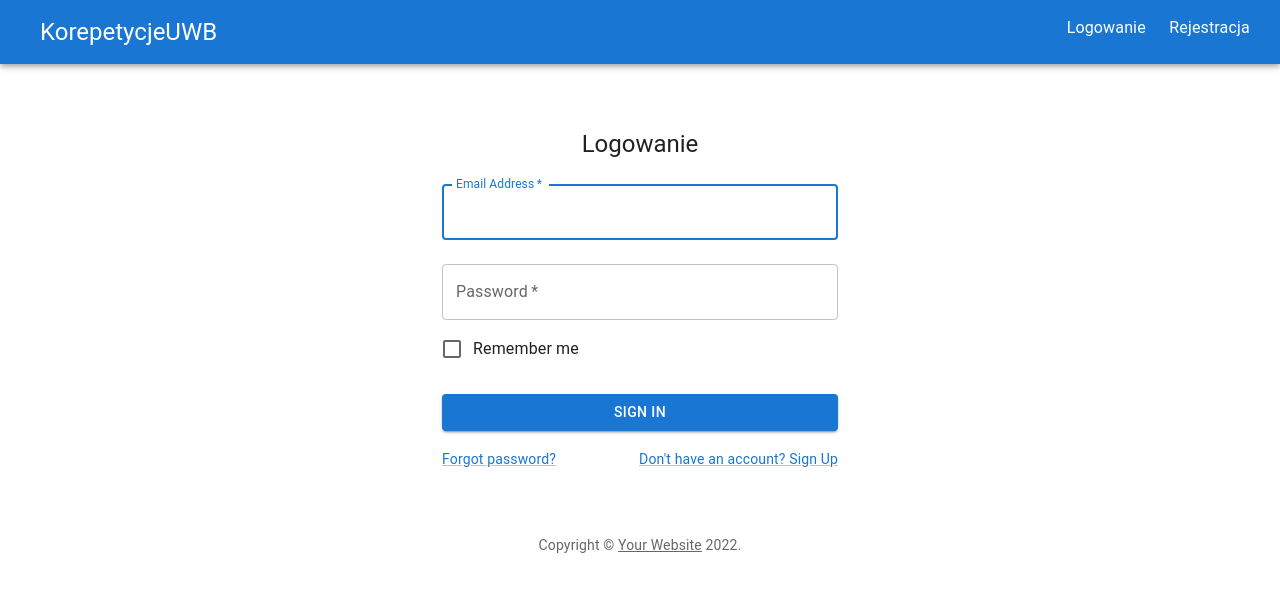
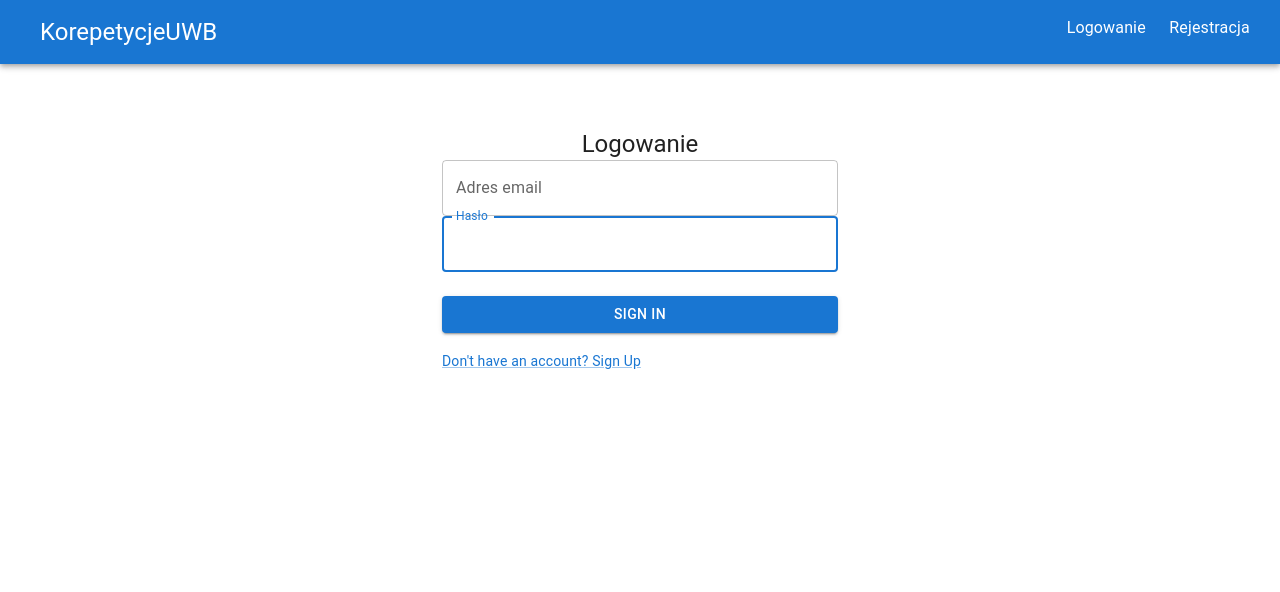
Before and after one commit to Pawel80256/korepetycje-online-frontend, a React (Create React App) app: page /register in a window 1280 px wide. Both pictures are taken after a click on the item "Logowanie". Shown: the top 592 px of the page. Built offline with nearby package versions, Linux system fonts and the light colour scheme.

Commit message:
receiving and parsing jwt

```diff
--- /dev/null
+++ b/src/app/slices/AuthSlice.ts
@@ -0,0 +1,60 @@
+import {initialUserDataDto} from "../../dtos/models/UserData";
+import {createAsyncThunk, createSlice} from "@reduxjs/toolkit";
+import {LoginRequest, RegisterRequest} from "../../dtos/requests/Authentication";
+import axios from "axios";
+import {parseJwt} from "../utils/utils";
+
+export interface authState {
+    userData: any, //todo: type
+    token: string
+}
+
+const initialState: authState = {
+    userData: initialUserDataDto,
+    token: ''
+}
+
+const user = JSON.parse(localStorage.getItem("user")!);
+
+export const registerTeacher = createAsyncThunk(
+    'teacher/register',
+    async (request: RegisterRequest, {rejectWithValue}) => {
+        try {
+            await axios.post('http://localhost:8080/api/teacher', request)
+        } catch (error) {
+            return rejectWithValue(error)
+        }
+    }
+)
+
+export const login = createAsyncThunk(
+    "auth/login",
+    async (request: LoginRequest, {rejectWithValue}) => {
+        try {
+            const jwt = await axios.post('http://localhost:8080/api/authenticate', request);
+            console.log(jwt)
+            const data = parseJwt(jwt.data)
+            console.log(data)
+            // return data;
+        } catch (error) {
+            return rejectWithValue(error)
+        }
+    }
+)
+
+export const logout = createAsyncThunk("auth/logout", async () => {
+    console.log("logout")
+});
+
+const AuthSlice = createSlice({
+    name: 'auth',
+    initialState,
+    reducers: {},
+    extraReducers: (builder => {
+        builder.addCase(login.fulfilled, (state, action) => {
+            console.log(action.payload);
+        })
+    })
+})
+
+export default AuthSlice.reducer
--- a/src/app/store.ts
+++ b/src/app/store.ts
@@ -1,10 +1,12 @@
 import {Action, configureStore, ThunkAction} from '@reduxjs/toolkit';
 import teacherReducer from "./slices/TeacherSlice";
+import authReducer from "./slices/AuthSlice";
 
 
 export const store = configureStore({
     reducer: {
-        teachers: teacherReducer
+        teachers: teacherReducer,
+        auth: authReducer
     },
 });
 
--- /dev/null
+++ b/src/app/utils/utils.tsx
@@ -0,0 +1,14 @@
+export function parseJwt(token: any) {
+    var base64Url = token.split(".")[1];
+    var base64 = base64Url.replace(/-/g, "+").replace(/_/g, "/");
+    var jsonPayload = decodeURIComponent(
+        atob(base64)
+            .split("")
+            .map(function (c) {
+                return "%" + ("00" + c.charCodeAt(0).toString(16)).slice(-2);
+            })
+            .join("")
+    );
+
+    return JSON.parse(jsonPayload);
+}
--- a/src/authentication/LoginForm.tsx
+++ b/src/authentication/LoginForm.tsx
@@ -1,48 +1,41 @@
 import * as React from 'react';
-import Avatar from '@mui/material/Avatar';
 import Button from '@mui/material/Button';
 import CssBaseline from '@mui/material/CssBaseline';
 import TextField from '@mui/material/TextField';
-import FormControlLabel from '@mui/material/FormControlLabel';
-import Checkbox from '@mui/material/Checkbox';
 import Link from '@mui/material/Link';
 import Grid from '@mui/material/Grid';
 import Box from '@mui/material/Box';
 import Typography from '@mui/material/Typography';
 import Container from '@mui/material/Container';
-import { createTheme, ThemeProvider } from '@mui/material/styles';
+import {createTheme, ThemeProvider} from '@mui/material/styles';
+import {useFormik} from "formik";
+import {initialLoginRequest, LoginRequest, loginRequestValidationSchema,} from "../dtos/requests/Authentication";
+import {useAppDispatch} from "../app/hooks";
+import {login} from "../app/slices/AuthSlice";
 
-function Copyright(props: any) {
-    return (
-        <Typography variant="body2" color="text.secondary" align="center" {...props}>
-            {'Copyright © '}
-            <Link color="inherit" href="https://mui.com/">
-                Your Website
-            </Link>{' '}
-            {new Date().getFullYear()}
-            {'.'}
-        </Typography>
-    );
-}
 
 const theme = createTheme();
 
 export const LoginForm = () => {
-    const handleSubmit = (event: React.FormEvent<HTMLFormElement>) => {
-        event.preventDefault();
-        const data = new FormData(event.currentTarget);
-        console.log({
-            email: data.get('email'),
-            password: data.get('password'),
+
+    const dispatch = useAppDispatch();
+
+    const formik = useFormik({
+        initialValues: initialLoginRequest,
+        onSubmit: (values: LoginRequest) => {
+            dispatch(login(values))
+        },
+        validationSchema: loginRequestValidationSchema
     });
-    };
+
 
     return (
         <ThemeProvider theme={theme}>
             <Container component="main" maxWidth="xs" sx={{
-                marginTop:'5%'
+                marginTop: '5%'
             }}>
-                <CssBaseline />
+                <CssBaseline/>
+                <form onSubmit={formik.handleSubmit}>
                     <Box
                         sx={{
                             marginTop: 8,
@@ -54,45 +47,40 @@ export const LoginForm = () => {
                         <Typography component="h1" variant="h5">
                             Logowanie
                         </Typography>
-                    <Box component="form" onSubmit={handleSubmit} noValidate sx={{ mt: 1 }}>
                         <TextField
-                            margin="normal"
-                            required
+                            id="emailAddress"
+                            name="emailAddress"
+                            value={formik.values.emailAddress}
+                            onChange={formik.handleChange}
+                            onBlur={formik.handleBlur}
+                            autoComplete="given-name"
+                            label="Adres email"
+                            // required
                             fullWidth
-                            id="email"
-                            label="Email Address"
-                            name="email"
-                            autoComplete="email"
                             autoFocus
                         />
                         <TextField
-                            margin="normal"
-                            required
+                            id="password"
+                            name="password"
+                            value={formik.values.password}
+                            onChange={formik.handleChange}
+                            onBlur={formik.handleBlur}
+                            autoComplete="given-name"
+                            label="Hasło"
+                            // required
+                            type="password"
                             fullWidth
-                            name="password"
-                            label="Password"
-                            type="password"
-                            id="password"
-                            autoComplete="current-password"
-                        />
-                        <FormControlLabel
-                            control={<Checkbox value="remember" color="primary" />}
-                            label="Remember me"
+                            autoFocus
                         />
                         <Button
                             type="submit"
                             fullWidth
                             variant="contained"
-                            sx={{ mt: 3, mb: 2 }}
+                            sx={{mt: 3, mb: 2}}
                         >
                             Sign In
                         </Button>
                         <Grid container>
-                            <Grid item xs>
-                                <Link href="#" variant="body2">
-                                    Forgot password?
-                                </Link>
-                            </Grid>
                             <Grid item>
                                 <Link href="#" variant="body2">
                                     {"Don't have an account? Sign Up"}
@@ -100,8 +88,7 @@ export const LoginForm = () => {
                             </Grid>
                         </Grid>
                     </Box>
-                </Box>
-                <Copyright sx={{ mt: 8, mb: 4 }} />
+                </form>
             </Container>
         </ThemeProvider>
     );
--- a/src/authentication/RegisterForm.tsx
+++ b/src/authentication/RegisterForm.tsx
@@ -14,6 +14,8 @@ import {
     RegisterRequest,
     registerRequestValidationSchema
 } from "../dtos/requests/Authentication";
+import {FormControl, InputLabel, MenuItem, Select} from "@mui/material";
+import {UserClass} from "../constants/UserClass";
 
 
 const theme = createTheme();
@@ -21,8 +23,8 @@ const theme = createTheme();
 export const RegisterForm = () => {
 
     const formik = useFormik({
-        initialValues: initialRegisterRequest,
-        onSubmit: (values: RegisterRequest) => {
+        initialValues: {registerRequest: initialRegisterRequest, userClass: UserClass.client},
+        onSubmit: (values: { registerRequest: RegisterRequest, userClass: UserClass }) => {
             console.log(values)
         },
         validationSchema: registerRequestValidationSchema
@@ -33,7 +35,7 @@ export const RegisterForm = () => {
         <ThemeProvider theme={theme}>
 
             <Container component="main" maxWidth="xs" sx={{
-                marginTop:'5%'
+                marginTop: '5%'
             }}>
                 <CssBaseline/>
                 <Box
@@ -50,12 +52,32 @@ export const RegisterForm = () => {
                     <Box sx={{mt: 3}}>
                         <form onSubmit={formik.handleSubmit}>
                             <Grid container spacing={2}>
+                                <Grid item xs={12}>
+                                    <FormControl fullWidth>
+                                        <InputLabel id="demo-simple-select-label">Age</InputLabel>
+                                        <Select
+                                            name="userClass"
+                                            id="userClass"
+                                            labelId="demo-simple-select-label"
+                                            // id="demo-simple-select"
+                                            value={formik.values.userClass}
+                                            // defaultValue={UserClass.client}
+                                            label="Age"
+                                            // onChange={(e) => formik.setFieldValue("userClass", e.target.value)}
+                                            onChange={formik.handleChange}
+                                        >
+                                            <MenuItem value={UserClass.client}>Klient</MenuItem>
+                                            <MenuItem value={UserClass.teacher}>Nauczyciel</MenuItem>
+                                            {/*<MenuItem value={30}>Thirty</MenuItem>*/}
+                                        </Select>
+                                    </FormControl>
+                                </Grid>
                                 <Grid item xs={12} sm={6}>
                                     <>
                                         <TextField
                                             id="firstName"
                                             name="firstName"
-                                            value={formik.values.firstName}
+                                            value={formik.values.registerRequest.firstName}
                                             onChange={formik.handleChange}
                                             onBlur={formik.handleBlur}
                                             autoComplete="given-name"
@@ -64,8 +86,8 @@ export const RegisterForm = () => {
                                             fullWidth
                                             autoFocus
                                         />
-                                        {formik.touched.firstName && formik.errors.firstName && typeof formik.errors.firstName === "string" && (
-                                            <div style={{color: "red"}}>{formik.errors.firstName}</div>
+                                        {formik.touched.registerRequest?.firstName && formik.errors.registerRequest?.firstName && typeof formik.errors.registerRequest?.firstName === "string" && (
+                                            <div style={{color: "red"}}>{formik.errors.registerRequest?.firstName}</div>
                                         )}
                                     </>
                                 </Grid>
@@ -73,7 +95,7 @@ export const RegisterForm = () => {
                                     <TextField
                                         id="lastName"
                                         name="lastName"
-                                        value={formik.values.lastName}
+                                        value={formik.values.registerRequest.lastName}
                                         onChange={formik.handleChange}
                                         onBlur={formik.handleBlur}
                                         // required
@@ -81,15 +103,15 @@ export const RegisterForm = () => {
                                         label="Nazwisko"
                                         autoComplete="family-name"
                                     />
-                                    {formik.touched.lastName && formik.errors.lastName && typeof formik.errors.lastName === "string" && (
-                                        <div style={{color: "red"}}>{formik.errors.lastName}</div>
-                                    )}
+                                    {/*{formik.touched.lastName && formik.errors.lastName && typeof formik.errors.lastName === "string" && (*/}
+                                    {/*    <div style={{color: "red"}}>{formik.errors.lastName}</div>*/}
+                                    {/*)}*/}
                                 </Grid>
                                 <Grid item xs={12}>
                                     <TextField
                                         id="emailAddress"
                                         name="emailAddress"
-                                        value={formik.values.emailAddress}
+                                        value={formik.values.registerRequest.emailAddress}
                                         onChange={formik.handleChange}
                                         onBlur={formik.handleBlur}
                                         // required
@@ -97,15 +119,15 @@ export const RegisterForm = () => {
                                         label="Adres email"
                                         autoComplete="email"
                                     />
-                                    {formik.touched.emailAddress && formik.errors.emailAddress && typeof formik.errors.emailAddress === "string" && (
-                                        <div style={{color: "red"}}>{formik.errors.emailAddress}</div>
-                                    )}
+                                    {/*{formik.touched.emailAddress && formik.errors.emailAddress && typeof formik.errors.emailAddress === "string" && (*/}
+                                    {/*    <div style={{color: "red"}}>{formik.errors.emailAddress}</div>*/}
+                                    {/*)}*/}
                                 </Grid>
                                 <Grid item xs={12}>
                                     <TextField
                                         id="password"
                                         name="password"
-                                        value={formik.values.password}
+                                        value={formik.values.registerRequest.password}
                                         onChange={formik.handleChange}
                                         onBlur={formik.handleBlur}
                                         // required
@@ -114,9 +136,9 @@ export const RegisterForm = () => {
                                         type="password"
                                         autoComplete="new-password"
                                     />
-                                    {formik.touched.password && formik.errors.password && typeof formik.errors.password === "string" && (
-                                        <div style={{color: "red"}}>{formik.errors.password}</div>
-                                    )}
+                                    {/*{formik.touched.password && formik.errors.password && typeof formik.errors.password === "string" && (*/}
+                                    {/*    <div style={{color: "red"}}>{formik.errors.password}</div>*/}
+                                    {/*)}*/}
                                 </Grid>
                             </Grid>
                             <Button
--- /dev/null
+++ b/src/constants/UserClass.ts
@@ -0,0 +1,5 @@
+export enum UserClass {
+    client = "teacher",
+    teacher = "teacher"
+
+}
--- a/src/dtos/models/UserData.ts
+++ b/src/dtos/models/UserData.ts
@@ -3,3 +3,9 @@ export interface UserDataDto {
     lastName: string
     emailAddress: string
 }
+
+export const initialUserDataDto = {
+    firstName: '',
+    lastName: '',
+    emailAddress: ''
+}
--- a/src/dtos/requests/Authentication.ts
+++ b/src/dtos/requests/Authentication.ts
@@ -1,4 +1,5 @@
 import * as Yup from "yup";
+import {UserClass} from "../../constants/UserClass";
 
 export interface RegisterRequest {
     firstName: String,
@@ -7,16 +8,35 @@ export interface RegisterRequest {
     emailAddress: String,
 }
 
+export interface LoginRequest {
+    emailAddress: string,
+    password: string
+}
+
 export const initialRegisterRequest: RegisterRequest = {
     firstName: '',
     lastName: '',
     password: '',
     emailAddress: ''
 }
+
+export const initialLoginRequest: LoginRequest = {
+    emailAddress: '',
+    password: '',
+}
 //todo: add typing
 export const registerRequestValidationSchema = Yup.object({
-    firstName: Yup.string().required('Wprowadź imię'),
-    lastName: Yup.string().required('Wprowadź nazwisko'),
-    password: Yup.string().required('Wprowadź hasło'),
-    emailAddress: Yup.string().email('Niepoprawny adres email').required('Wprowadź adres email')
+    userClass: Yup.mixed().oneOf(Object.values(UserClass)),
+    registerRequest: Yup.object({
+        firstName: Yup.string().required('Wprowadź imię'),
+        lastName: Yup.string().required('Wprowadź nazwisko'),
+        password: Yup.string().required('Wprowadź hasło'),
+        emailAddress: Yup.string().email('Niepoprawny adres email').required('Wprowadź adres email')
+    }).required("Wprowadź dane")
+
 })
+
+export const loginRequestValidationSchema = Yup.object({
+    emailAddress: Yup.string().required("Wprowadź adres mailowy"),
+    password: Yup.string().required("Wprowadź hasło")
+})
--- a/src/teacherComponents/TeacherList.tsx
+++ b/src/teacherComponents/TeacherList.tsx
@@ -1,11 +1,15 @@
 import {TeacherDto} from "../dtos/models/Teacher";
+import {TeacherListElement} from "./TeacherListElement";
 
 interface TeacherListProps {
     teachers: TeacherDto[]
 }
 
 export const TeacherList: React.FC<TeacherListProps> = (props: TeacherListProps) => {
+    const {teachers} = props
     return <>
-
+        {teachers.map(teacher => {
+            return <TeacherListElement teacher={teacher}/>
+        })}
     </>
 }
--- a/src/teacherComponents/TeacherListElement.tsx
+++ b/src/teacherComponents/TeacherListElement.tsx
@@ -12,7 +12,7 @@ interface TeacherListElementProps {
 
 export const TeacherListElement: React.FC<TeacherListElementProps> = (props: TeacherListElementProps) => {
     const {teacher} = props
-    // const subjectNames = teacher.subjects.map(subject => subject.subjectName)
+    const subjectNames = teacher.subjects.map(subject => subject.subjectName)
     return (
         <Paper
             sx={{
@@ -42,8 +42,8 @@ export const TeacherListElement: React.FC<TeacherListElementProps> = (props: Tea
                         </Grid>
                         <Grid item>
                             <Typography variant="body2" color="text.secondary">
-                                {/*{subjectNames.join(', ')}*/}
-                                Matematyka, Informatyka, j.angielski
+                                {subjectNames.join(', ')}
+                                {/*Matematyka, Informatyka, j.angielski*/}
                             </Typography>
                         </Grid>
                         <Grid item>
```
Also changed, not shown: src/app/services/localStorageService.tsx (added, +9 -0 lines), src/app/services/teacherAuthService.tsx (added, +38 -0 lines). Lines whose indentation alone changed are shown as unchanged.
